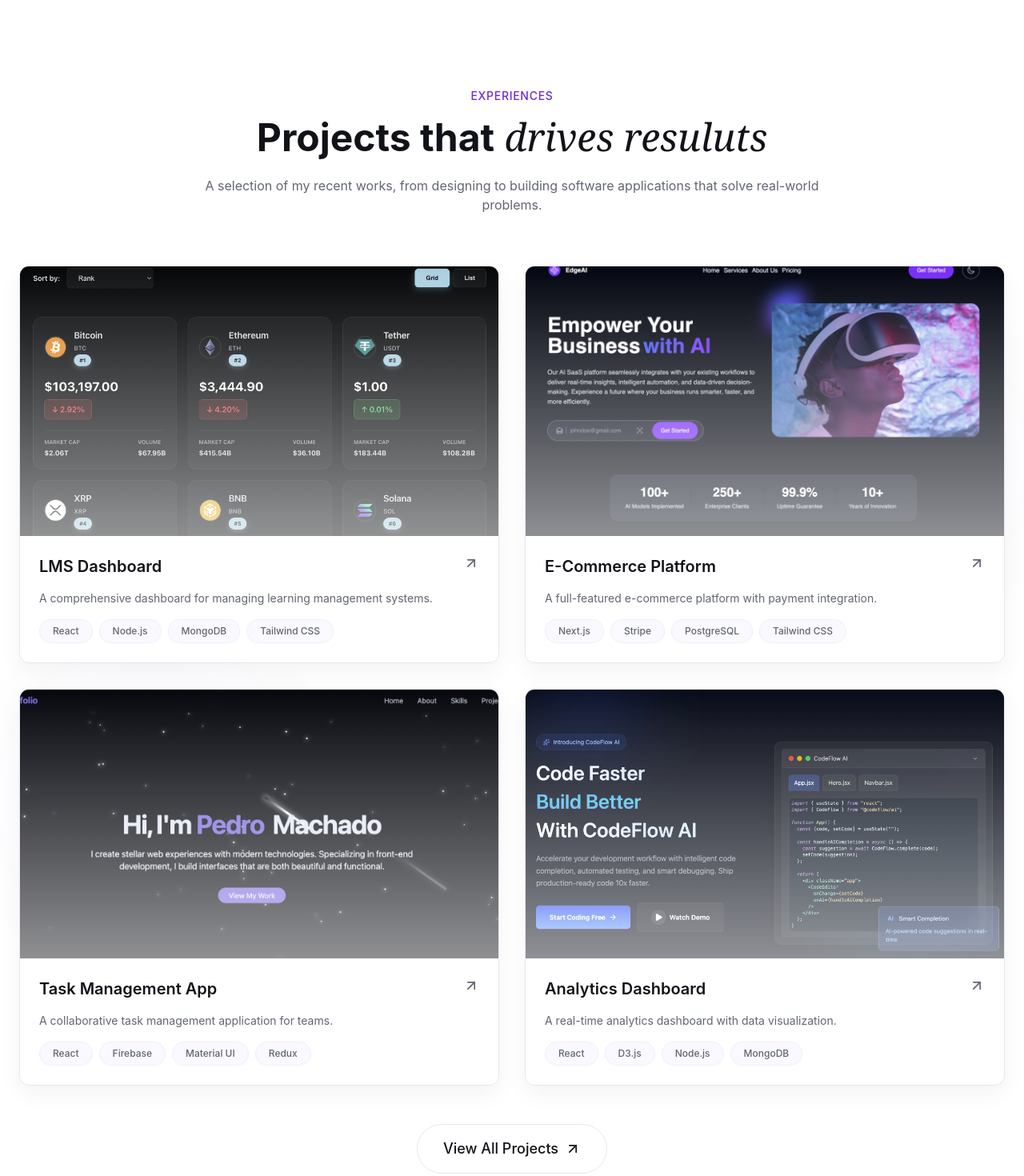
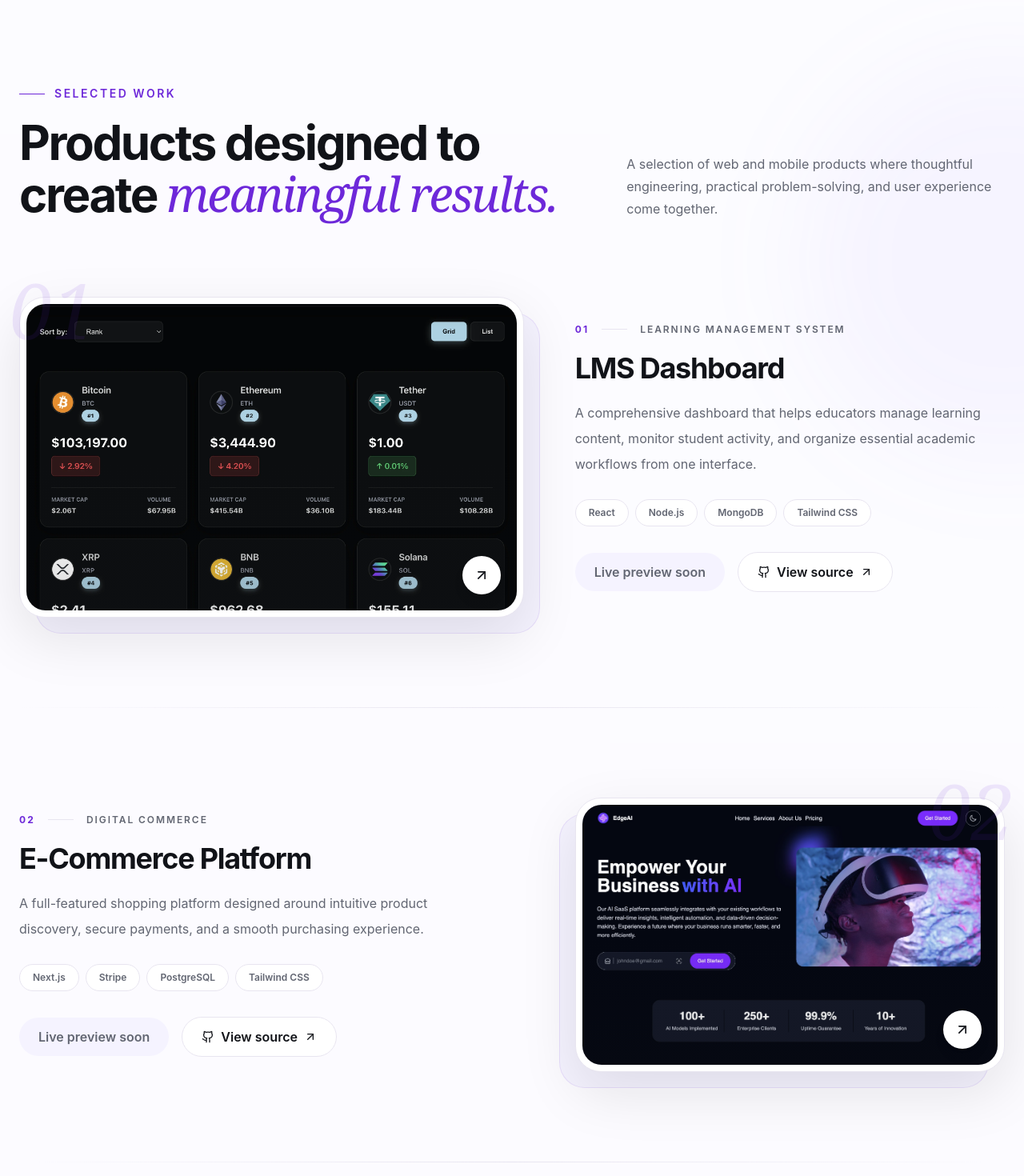
Before and after one commit to Emperor16/Daniel-Portfolio, a React (Vite) app: page / in a window 1280 px wide. Shown: the part 2120-3590 px from the top of the page at 80% size. Built offline with nearby package versions, Linux system fonts and the light colour scheme.

Commit message:
i wan cry

```diff
--- a/src/sections/about.jsx
+++ b/src/sections/about.jsx
@@ -40,7 +40,7 @@ const metrics = [
   {
     value: 10,
     suffix: "K+",
-    label: "People reached",
+    label: "Registered users",
   },
   {
     value: 50,
--- a/src/sections/project.jsx
+++ b/src/sections/project.jsx
@@ -1,147 +1,356 @@
-import { ArrowUpRight, Github } from "lucide-react";
-import { AnimatedBorderButton } from "../components/animatedBorderButton";
+import {
+  ArrowUpRight,
+  ExternalLink,
+  Github,
+} from "lucide-react";
+
+import { Reveal } from "../components/reveal";
 
 const projects = [
   {
     title: "LMS Dashboard",
-        description: "A comprehensive dashboard for managing learning management systems.",
+    category: "Learning Management System",
+    description:
+      "A comprehensive dashboard that helps educators manage learning content, monitor student activity, and organize essential academic workflows from one interface.",
     image: "/project1.webp",
     link: "#",
     tags: ["React", "Node.js", "MongoDB", "Tailwind CSS"],
-        github: "https://github.com/Emperor16/lms-dashboard"
+    github: "https://github.com/Emperor16/lms-dashboard",
   },
   {
     title: "E-Commerce Platform",
-        description: "A full-featured e-commerce platform with payment integration.",
+    category: "Digital Commerce",
+    description:
+      "A full-featured shopping platform designed around intuitive product discovery, secure payments, and a smooth purchasing experience.",
     image: "/project2.webp",
     link: "#",
     tags: ["Next.js", "Stripe", "PostgreSQL", "Tailwind CSS"],
-        github: "https://github.com/Emperor16/ecommerce-platform"
+    github: "https://github.com/Emperor16/ecommerce-platform",
   },
   {
     title: "Task Management App",
-        description: "A collaborative task management application for teams.",
+    category: "Team Productivity",
+    description:
+      "A collaborative task management experience that helps teams organize responsibilities, track progress, and keep shared work moving forward.",
     image: "/project3.webp",
     link: "#",
     tags: ["React", "Firebase", "Material UI", "Redux"],
-        github: "https://github.com/Emperor16/task-manager"
+    github: "https://github.com/Emperor16/task-manager",
   },
   {
     title: "Analytics Dashboard",
-        description: "A real-time analytics dashboard with data visualization.",
+    category: "Data Visualization",
+    description:
+      "A real-time analytics dashboard that translates complex information into clear, actionable visual insights for faster decision-making.",
     image: "/project4.webp",
     link: "#",
     tags: ["React", "D3.js", "Node.js", "MongoDB"],
-        github: "https://github.com/Emperor16/analytics-dashboard"
-    }
-]
+    github: "https://github.com/Emperor16/analytics-dashboard",
+  },
+];
 
 export const Project = () => {
   return (
-        <section id="projects" className="py-32 relative overflow-hidden">
-            {/* BG glows */}
-            <div className="absolute top-1/4 right-0 w-96 h-96 bg-primary/10 rounded-full blur-3xl opacity-20"></div>
-            <div className="absolute bottom-1/4 left-0 w-96 h-96 bg-primary/10 rounded-full blur-3xl opacity-20"></div>
+    <section
+      id="projects"
+      className="relative overflow-hidden bg-secondary/30 py-24 md:py-32"
+    >
+      {/* Ambient background */}
+      <div
+        aria-hidden="true"
+        className="pointer-events-none absolute inset-0 overflow-hidden"
+      >
+        <div className="absolute -right-56 top-24 h-[500px] w-[500px] rounded-full bg-highlight/[0.05] blur-3xl" />
 
-            <div className="container mx-auto px-6 relative z-10">
-                {/* Section Header */}
-                <div className="text-center mx-auto max-w-3xl mb-16">
-                    <span className="text-secondary-foreground text-sm font-medium tracking-wider uppercase">Experiences</span>
-                    <h2 className="text-4xl md:text-5xl font-bold mt-4 mb-6 animate-fade-in animation-delay-100">
-                        Projects that
-                        <span className="font-serif italic font-normal #dd0e0e"> drives resuluts</span>
-                    </h2>
-                    <p className="text-muted-foreground animate-fade-in animation-delay-200">
-                        A selection of my recent works, from designing to building software applications that solve real-world problems.
-                    </p>
+        <div className="absolute -left-56 bottom-32 h-[460px] w-[460px] rounded-full bg-primary/[0.04] blur-3xl" />
       </div>
 
-                {/* Projects Grid */}
-                <div className="grid md:grid-cols-2 gap-8">
-                    {projects.map((project, idx) => (
+      <div className="container relative z-10 mx-auto px-6">
+        {/* Section header */}
+        <div className="mb-16 md:mb-24">
+          <Reveal
+            direction="up"
+            distance={14}
+            duration={600}
+          >
+            <div className="mb-5 flex items-center gap-3">
+              <span className="h-px w-8 bg-primary" />
+
+              <span className="text-sm font-semibold uppercase tracking-[0.18em] text-primary">
+                Selected work
+              </span>
+            </div>
+          </Reveal>
+
+          <div className="grid items-end gap-8 lg:grid-cols-[1fr_0.65fr]">
+            <Reveal
+              direction="up"
+              distance={22}
+              delay={80}
+              duration={700}
+            >
+              <h2 className="max-w-3xl text-4xl font-bold leading-[1.06] tracking-[-0.04em] text-foreground md:text-5xl lg:text-[3.75rem]">
+                Products designed to create{" "}
+                <span className="font-serif font-normal italic text-primary">
+                  meaningful results.
+                </span>
+              </h2>
+            </Reveal>
+
+            <Reveal
+              direction="up"
+              distance={18}
+              delay={160}
+              duration={700}
+            >
+              <p className="max-w-xl text-base leading-7 text-muted-foreground lg:justify-self-end">
+                A selection of web and mobile products where thoughtful
+                engineering, practical problem-solving, and user experience
+                come together.
+              </p>
+            </Reveal>
+          </div>
+        </div>
+
+        {/* Project case studies */}
+        <div className="space-y-20 md:space-y-28">
+          {projects.map((project, index) => {
+            const isReversed = index % 2 !== 0;
+            const projectNumber = String(index + 1).padStart(2, "0");
+
+            return (
+              <article
+                key={project.title}
+                className="relative"
+              >
                 <div
-                            className="group glass rounded-xl overflow-hidden animate-fade-in"
-                            style={{ animationDelay: `${idx * 100}ms` }}
-                            key={idx}
+                  className={`
+                    grid items-center gap-10
+                    lg:grid-cols-[1.08fr_0.92fr]
+                    lg:gap-16
+                    ${isReversed ? "lg:grid-cols-[0.92fr_1.08fr]" : ""}
+                  `}
                 >
-                            {/* Project's image */}
-                            <div className="relative overflow-hidden aspect-video">
+                  {/* Project image */}
+                  <Reveal
+                    direction={isReversed ? "right" : "left"}
+                    distance={32}
+                    duration={850}
+                    className={isReversed ? "lg:order-2" : ""}
+                  >
+                    <div className="group relative">
+                      {/* Offset background layer */}
+                      <div
+                        aria-hidden="true"
+                        className={`
+                          absolute top-5 h-full w-full rounded-[2rem]
+                          border border-primary/10 bg-secondary
+                          transition-transform duration-500
+                          ${
+                            isReversed
+                              ? "-left-5 group-hover:-translate-x-1"
+                              : "left-5 group-hover:translate-x-1"
+                          }
+                        `}
+                      />
+
+                      {/* Image frame */}
+                      <div className="relative overflow-hidden rounded-[2rem] border border-border bg-background p-2 shadow-[0_25px_70px_rgba(17,19,24,0.10)]">
+                        <div className="relative aspect-[16/10] overflow-hidden rounded-[1.5rem] bg-secondary">
                           <img
                             src={project.image}
-                                    alt={project.title}
+                            alt={`${project.title} project interface`}
                             loading="lazy"
-                                    className="w-full h-full object-cover transition-transform duration-700 group-hover:scale-105"
+                            className="h-full w-full object-cover transition-transform duration-700 ease-out group-hover:scale-[1.035]"
                           />
-                                <div className="absolute inset-0 bg-gradient-to-t from-card via-card/50 to-transparent opacity-55" />
 
-                                {/* Overlay links */}
-                                <div className="absolute inset-0 flex items-center justify-center gap-4 opacity-0 group-hover:opacity-100 transition-opacity duration-300">
+                          {/* Soft image overlay */}
+                          <div className="pointer-events-none absolute inset-0 bg-gradient-to-t from-foreground/20 via-transparent to-transparent opacity-70" />
+
+                          {/* Image action */}
                           <a
                             href={project.link}
-                                        className="p-2 rounded-full glass hover:bg-primary hover:text-primary-foreground transition-colors"
+                            target={
+                              project.link !== "#"
+                                ? "_blank"
+                                : undefined
+                            }
+                            rel={
+                              project.link !== "#"
+                                ? "noopener noreferrer"
+                                : undefined
+                            }
+                            aria-label={`View ${project.title}`}
+                            className="absolute bottom-5 right-5 flex h-12 w-12 items-center justify-center rounded-full bg-background text-foreground shadow-lg transition duration-300 hover:-translate-y-1 hover:bg-primary hover:text-primary-foreground focus:outline-none focus-visible:ring-4 focus-visible:ring-highlight/30"
                           >
-                                        <ArrowUpRight className="w-5 h-5"/>
-                                    </a>
-                                    <a
-                                        href={project.github}
-                                        className="bg-secondary text-secondary-foreground p-2 rounded-full hover:bg-secondary/80 transition-colors"
-                                    >
-                                        <Github className="w-5 h-5" />
+                            <ArrowUpRight
+                              className="h-5 w-5"
+                              aria-hidden="true"
+                            />
                           </a>
                         </div>
                       </div>
 
-                            {/* Content */}
-                            <div className="p-6 space-y-4">
-                                <div className="flex items-start justify-between">
-                                    <h3 className="text-xl font-semibold group-hover:text-primary transition-colors">{project.title}</h3>
-                                    <ArrowUpRight className="w-5 h-5 text-muted-foreground group-hover:text-primary group-hover:translate-x-1 group-hover:-translate-y-1 transition-all" />
+                      {/* Project number */}
+                      <div
+                        aria-hidden="true"
+                        className={`
+                          absolute -top-8 z-20
+                          font-serif text-7xl italic
+                          leading-none text-primary/[0.10]
+                          md:text-8xl
+                          ${
+                            isReversed
+                              ? "-right-3"
+                              : "-left-3"
+                          }
+                        `}
+                      >
+                        {projectNumber}
                       </div>
-                                <p className="text-muted-foreground text-sm">{project.description}</p>
-                                <div className="flex flex-wrap gap-2">
-                                    {project.tags.map((tag, tagIdx) => (
+                    </div>
+                  </Reveal>
+
+                  {/* Project information */}
+                  <Reveal
+                    direction={isReversed ? "left" : "right"}
+                    distance={26}
+                    delay={120}
+                    duration={750}
+                    className={
+                      isReversed
+                        ? "lg:order-1"
+                        : ""
+                    }
+                  >
+                    <div className="max-w-xl">
+                      {/* Category and number */}
+                      <div className="mb-5 flex items-center gap-4">
+                        <span className="text-xs font-bold tracking-[0.18em] text-primary">
+                          {projectNumber}
+                        </span>
+
+                        <span className="h-px w-8 bg-border" />
+
+                        <span className="text-xs font-semibold uppercase tracking-[0.16em] text-muted-foreground">
+                          {project.category}
+                        </span>
+                      </div>
+
+                      <h3 className="text-3xl font-bold tracking-[-0.035em] text-foreground md:text-4xl">
+                        {project.title}
+                      </h3>
+
+                      <p className="mt-5 text-base leading-8 text-muted-foreground">
+                        {project.description}
+                      </p>
+
+                      {/* Technologies */}
+                      <div className="mt-7 flex flex-wrap gap-2">
+                        {project.tags.map((tag) => (
                           <span
-                                            key={tagIdx}
-                                            className="px-4 py-1.5 rounded-full bg-surface text-xs font-medium border border-border/50 text-muted-foreground hover:border-primary/50 hover:text-primary transition-all duration-300"
+                            key={tag}
+                            className="rounded-full border border-border bg-background px-4 py-2 text-xs font-semibold text-muted-foreground transition duration-300 hover:border-primary/30 hover:bg-secondary hover:text-primary"
                           >
                             {tag}
                           </span>
                         ))}
                       </div>
-                            </div>
-                        </div>
-                    ))}
-                </div>
 
-                {/* View all projects button */}
-                <div className="text-center mt-12 animate-fade-in animation-delay-200">
-                    <a href="https://github.com/Emperor16?tab=repositories" target="_blank" rel="noopener noreferrer" className="mx-auto group relative text-foreground transition-all duration-300 focus:outline-none focus-visible:ring-2 focus-visible:ring-primary focus-visible:ring-offset-2 px-8 py-4 text-lg font-medium rounded-full inline-flex items-center cursor-pointer bg-transparent border border-border">
-                        <svg
-                            className="absolute inset-0 w-full h-full pointer-events-none"
-                            viewBox="0 0 200 60"
-                            preserveAspectRatio="none"
-                            style={{ overflow: "visible" }}
+                      {/* Project actions */}
+                      <div className="mt-8 flex flex-wrap items-center gap-4">
+                        {project.link !== "#" ? (
+                          <a
+                            href={project.link}
+                            target="_blank"
+                            rel="noopener noreferrer"
+                            className="group/link inline-flex items-center gap-2 rounded-full bg-primary px-6 py-3 font-semibold text-primary-foreground shadow-[0_12px_30px_rgba(109,40,217,0.20)] transition duration-300 hover:-translate-y-1 hover:bg-[#5B21B6] hover:shadow-[0_16px_35px_rgba(109,40,217,0.28)] focus:outline-none focus-visible:ring-4 focus-visible:ring-highlight/30"
                           >
-                            <path
-                                d="M 30,1 A 29,29 0 0 0 1,30 L 1,30 A 29,29 0 0 0 30,59 L 170,59 A 29,29 0 0 0 199,30 L 199,30 A 29,29 0 0 0 170,1 Z"
-                                fill="none"
-                                stroke="var(--color-primary)"
-                                strokeWidth="2"
-                                strokeDasharray="150 450"
-                                strokeDashoffset="0"
-                                strokeLinecap="round"
-                                strokeLinejoin="round"
-                                className="neon-border-path"
+                            View live project
+
+                            <ExternalLink
+                              className="h-4 w-4 transition-transform duration-300 group-hover/link:translate-x-0.5"
+                              aria-hidden="true"
                             />
-                        </svg>
-                        <span className="relative z-10 flex items-center justify-center gap-2">
-                            View All Projects
-                            <ArrowUpRight className="w-5 h-5" />
+                          </a>
+                        ) : (
+                          <span className="inline-flex cursor-not-allowed items-center gap-2 rounded-full bg-muted px-6 py-3 font-semibold text-muted-foreground">
+                            Live preview soon
                           </span>
+                        )}
+
+                        <a
+                          href={project.github}
+                          target="_blank"
+                          rel="noopener noreferrer"
+                          className="group/link inline-flex items-center gap-2 rounded-full border border-border bg-background px-6 py-3 font-semibold text-foreground transition duration-300 hover:-translate-y-1 hover:border-primary/30 hover:bg-secondary hover:text-primary focus:outline-none focus-visible:ring-4 focus-visible:ring-highlight/20"
+                        >
+                          <Github
+                            className="h-4 w-4"
+                            aria-hidden="true"
+                          />
+
+                          View source
+
+                          <ArrowUpRight
+                            className="h-4 w-4 transition-transform duration-300 group-hover/link:-translate-y-0.5 group-hover/link:translate-x-0.5"
+                            aria-hidden="true"
+                          />
                         </a>
                       </div>
                     </div>
+                  </Reveal>
+                </div>
+
+                {/* Project separator */}
+                {index !== projects.length - 1 && (
+                  <Reveal
+                    direction="fade"
+                    delay={160}
+                    duration={800}
+                  >
+                    <div className="mt-20 h-px bg-gradient-to-r from-transparent via-border to-transparent md:mt-28" />
+                  </Reveal>
+                )}
+              </article>
+            );
+          })}
+        </div>
+
+        {/* View all projects */}
+        <Reveal
+          direction="up"
+          distance={18}
+          duration={700}
+          threshold={0.2}
+        >
+          <div className="mt-20 flex flex-col items-center border-t border-border pt-12 text-center md:mt-28">
+            <p className="mb-5 max-w-lg text-sm leading-6 text-muted-foreground">
+              Want to explore more experiments, applications, and ongoing
+              builds?
+            </p>
+
+            <a
+              href="https://github.com/Emperor16?tab=repositories"
+              target="_blank"
+              rel="noopener noreferrer"
+              className="group inline-flex min-h-14 items-center justify-center gap-3 rounded-full border border-border bg-background px-7 py-3.5 font-semibold text-foreground shadow-sm transition duration-300 hover:-translate-y-1 hover:border-primary/30 hover:bg-primary hover:text-primary-foreground hover:shadow-[0_16px_35px_rgba(109,40,217,0.20)] focus:outline-none focus-visible:ring-4 focus-visible:ring-highlight/20"
+            >
+              <Github
+                className="h-5 w-5"
+                aria-hidden="true"
+              />
+
+              Explore all repositories
+
+              <ArrowUpRight
+                className="h-5 w-5 transition-transform duration-300 group-hover:-translate-y-0.5 group-hover:translate-x-0.5"
+                aria-hidden="true"
+              />
+            </a>
+          </div>
+        </Reveal>
+      </div>
     </section>
-
   );
-}
+};
```
Lines whose indentation alone changed are shown as unchanged.
